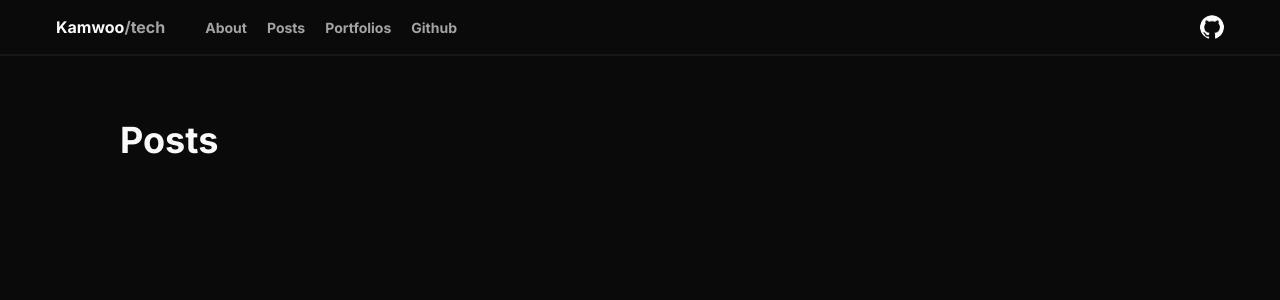
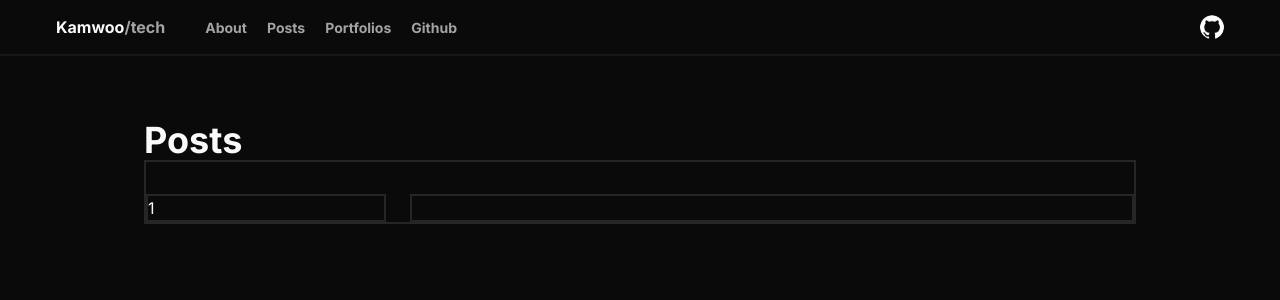
Before and after one commit to kamwoo/kamwoo-blog, a Next.js app: page /posts in a window 1280 px wide. Shown: the top 300 px of the page. Built offline with nearby package versions, Linux system fonts and the light colour scheme.

Commit message:
feat: fix layout

```diff
--- a/src/app/portfolios/layout.tsx
+++ b/src/app/portfolios/layout.tsx
@@ -1,5 +1,12 @@
 const PortfoliosLayout = ({ children }: { children: React.ReactNode }) => {
-  return <div>{children}</div>;
+  return (
+    <div className='px-6 md:px-20'>
+      <div className='pl-10 pt-6'>
+        <h1 className='flex font-bold text-4xl'>Portfolios</h1>
+      </div>
+      {children}
+    </div>
+  );
 };
 
 export default PortfoliosLayout;
--- a/src/app/portfolios/page.tsx
+++ b/src/app/portfolios/page.tsx
@@ -1,5 +1,5 @@
 const PortfoliosPage = () => {
-  return <div>portfolios</div>;
+  return <div></div>;
 };
 
 export default PortfoliosPage;
--- a/src/app/posts/layout.tsx
+++ b/src/app/posts/layout.tsx
@@ -1,9 +1,7 @@
 const PostsLayout = ({ children }: { children: React.ReactNode }) => {
   return (
-    <div className='px-6 md:px-20'>
-      <div className='pl-10 pt-6'>
-        <h1 className='flex font-bold text-4xl'>Posts</h1>
-      </div>
+    <div className='px-8 md:px-36 pt-6'>
+      <h1 className='flex font-bold text-4xl'>Posts</h1>
       {children}
     </div>
   );
--- a/src/app/posts/page.tsx
+++ b/src/app/posts/page.tsx
@@ -1,5 +1,14 @@
+import { ScrollArea } from '@/components/ui/scroll-area';
+
 const PostsPage = () => {
-  return <div></div>;
+  return (
+    <div className='border-2 flex pt-8 gap-6'>
+      <ScrollArea className='w-60 border-2'>
+        <div>1</div>
+      </ScrollArea>
+      <div className='border-2 flex-1'></div>
+    </div>
+  );
 };
 
 export default PostsPage;
```
